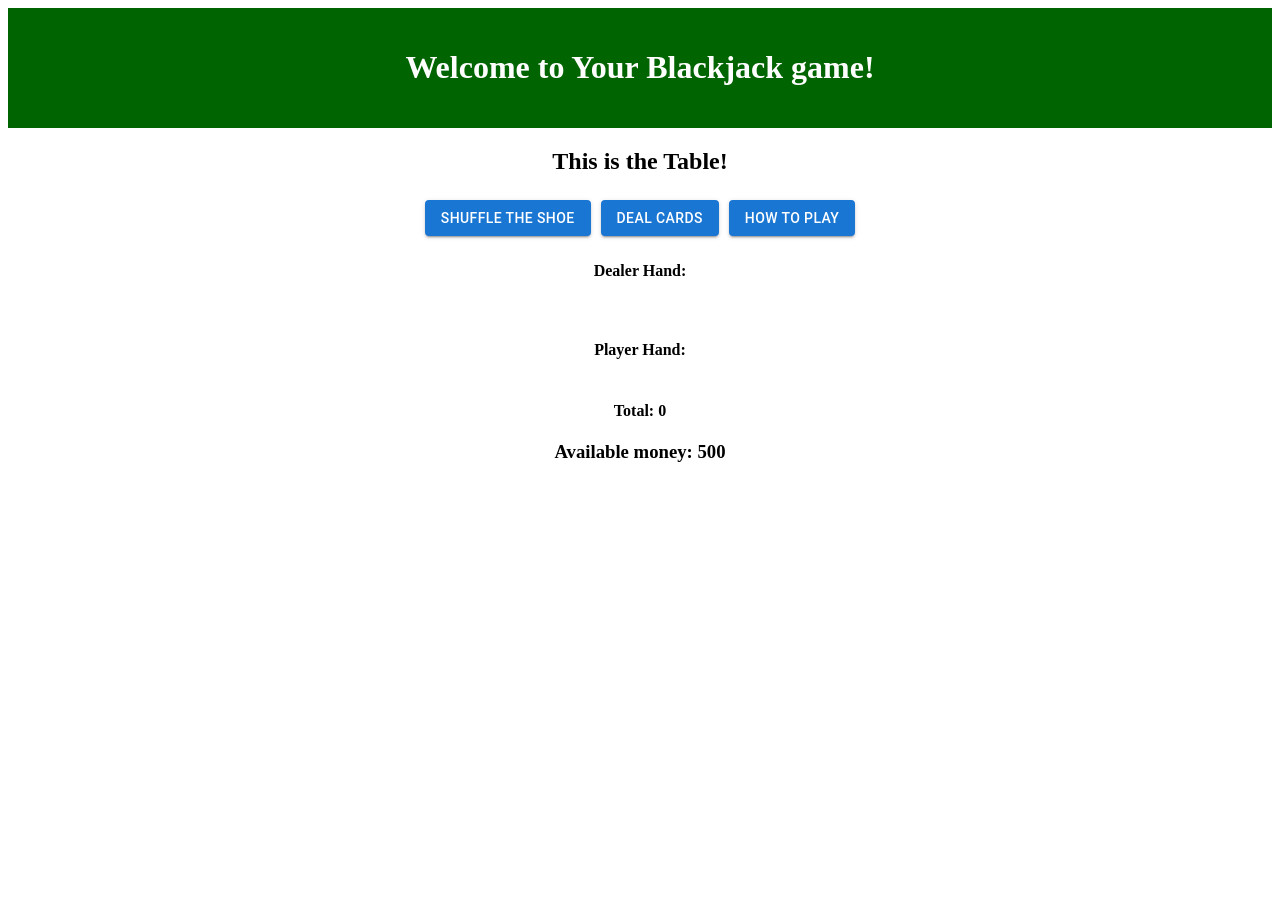
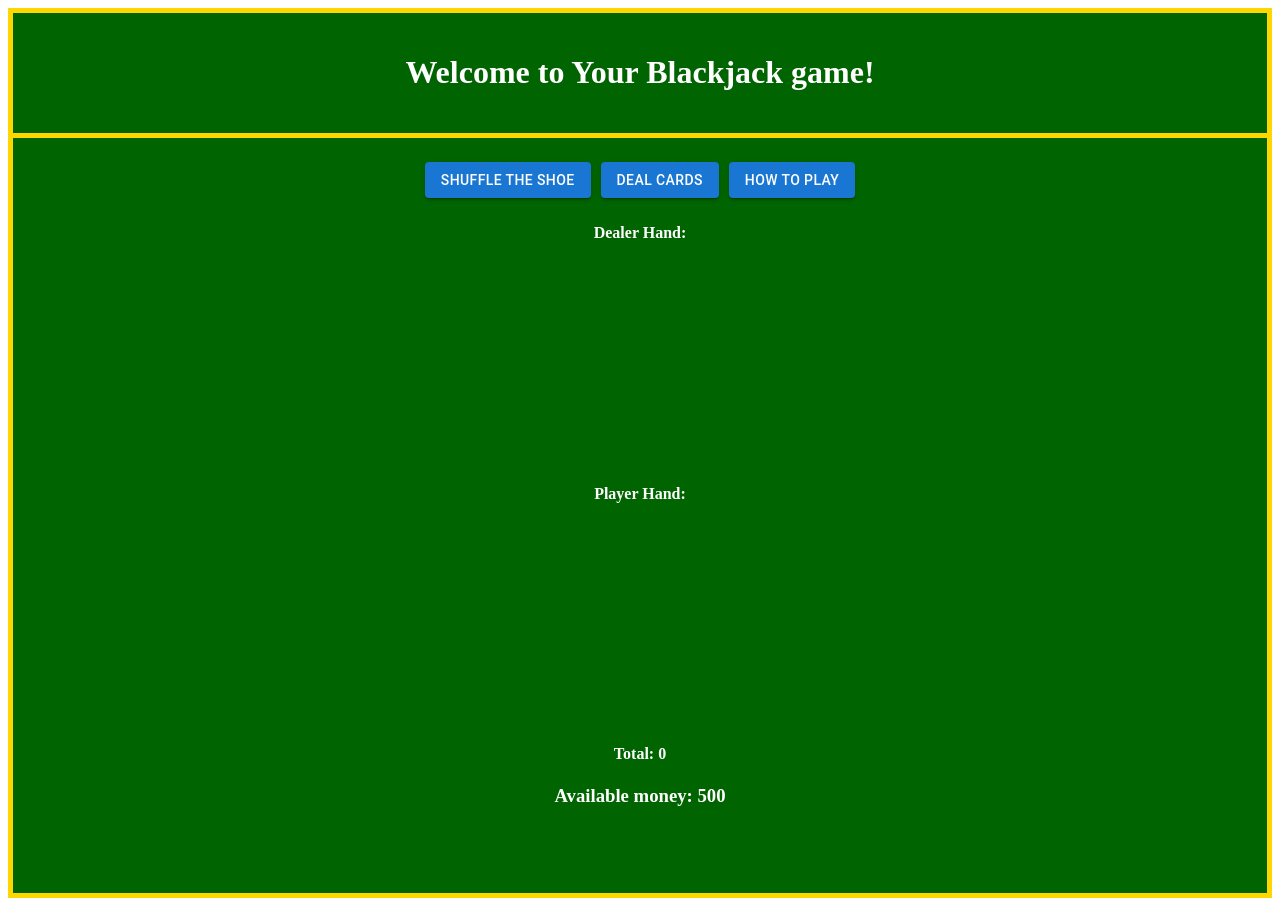
Before and after one commit to ChrisCantoni/blackjack-2, a React (Create React App) app: page / in a window 1280 px wide. Before the commit the page ends 800 px from the top, so only its background shows below. Built offline with nearby package versions, Linux system fonts and the light colour scheme.

Commit message:
UI adjustments to better simulate a real card table.

```diff
--- a/src/components/App/App.css
+++ b/src/components/App/App.css
@@ -1,5 +1,8 @@
 .App {
   text-align: center;
+  background-color: darkgreen;
+  border: 5px solid gold;
+  min-height: 880px;
 }
 
 .App-header {
@@ -21,12 +24,31 @@ pre {
     white-space: pre-wrap;
 }
 
+.table {
+  color: white;
+  border-top: 5px solid gold;
+  min-height: 730px;
+}
+
 
 .dealerHand {
   display: flex;
   flex-direction: row;
   margin: auto;
   justify-content: center;
+  min-height: 200px;
+}
+
+.dealerHidden {
+  border: 5px solid white;
+  background:
+  repeating-conic-gradient(from 0deg,
+    red 0% 25%, #eee 0% 50%)
+
+}
+
+.cardDisplay {
+  border: 2px dashed yellow !important;
 }
 
 .playerHand {
@@ -34,6 +56,7 @@ pre {
   flex-direction: row;
   margin: auto;
   justify-content: center;
+  min-height: 200px;
 }
 
 .modal-container {
@@ -60,11 +83,11 @@ pre {
 }
 
 .redCard {
-  border: 2px solid red;
+  border: 5px solid red;
 }
 
 .blackCard {
-  border: 2px solid black;
+  border: 5px solid black;
 }
 
 .gameButton {
--- a/src/components/Table/Table.jsx
+++ b/src/components/Table/Table.jsx
@@ -259,8 +259,8 @@ function Table() {
     },[playerHand, dealerHand])
 
   return(
-    <div>
-      <h2>This is the Table!</h2>
+    <div className="table">
+
       <h3>{winner}</h3>
       <Tooltip title={`There are ${deck.length} cards in the Shoe`}>
         <Button className="gameButton" variant="contained" onClick={() => createDeck()}>
@@ -274,10 +274,10 @@ function Table() {
         How to Play
       </Button>
 
-      <div>
-        <h4>Dealer Hand:</h4> <br></br> <div className="dealerHand">{dealerHand.length > 0 && revealDealer ? dealerHand.map((card, i) => (
-                        <div key={i}>
-                        <Card sx={{width: 100, height: 150, margin: 2}} className={card.suit == "Hearts" || card.suit == "Diamonds" ? 'redCard' : 'blackCard'}>
+      <div className="playingArea">
+        <h4>Dealer Hand:</h4> <div className="dealerHand">{dealerHand.length > 0 && revealDealer ? dealerHand.map((card, i) => (
+                        <div className="cardDisplay" key={i}>
+                        <Card sx={{ width: 100, height: 150, margin: 2}} className={card.suit == "Hearts" || card.suit == "Diamonds" ? 'redCard' : 'blackCard'}>
                             <CardContent>
                                 <Typography variant="h3" color={card.suit == "Hearts" || card.suit == "Diamonds" ? "red" : 'black'}>
                                     {card.value}{cardSuit(card.suit)}
@@ -286,27 +286,41 @@ function Table() {
                         </Card>
                         </div>
                     ))  : dealerHand.length > 0 ?
+                                <><div className="cardDisplay">
                                 <Card sx={{width: 100, height: 150, margin: 2}} className={dealerHand[0].suit == 'Hearts' || dealerHand[0].suit == 'Diamonds' ? 'redCard' : 'blackCard'}>
                                     <CardContent>
                                         <Typography variant="h3" color={dealerHand[0].suit == 'Hearts' || dealerHand[0].suit == 'Diamonds' ? 'red' : 'black'}>
                                             {dealerHand[0].value}{cardSuit(dealerHand[0].suit)}
                                         </Typography>
                                     </CardContent>
-                                </Card> : ''}
+                                </Card>
+                                </div>
+                                <div className="cardDisplay">
+                                <Card className="dealerHidden" sx={{width: 100, height: 150, margin: 2}}>
+                                    <CardContent>
+                                        <Typography variant="h3">
+                                        </Typography>
+                                    </CardContent>
+                                </Card>
+                                </div>
+                                </>
+                                 : ''}
 
                                 </div>
                                 {revealDealer ? <h4>Dealer Total: {calculateValue(dealerHand)}</h4> : ''}
 
         <h4>Player Hand:</h4>
-            <div className="playerHand">{playerHand.length > 0 ? playerHand.map((card) => {
+            <div className="playerHand">{playerHand.length > 0 ? playerHand.map((card, i) => {
             return (
-                <Card sx={{width: 100, height: 150, margin: 2}} className={card.suit == "Hearts" || card.suit == "Diamonds" ? 'redCard' : 'blackCard'}>
-                    <CardContent sx={{justifyContent: 'center'}}>
-                        <Typography variant="h3" color={card.suit == "Hearts" || card.suit == "Diamonds" ? "red" : 'black'}>
-                            {card.value}{cardSuit(card.suit)}
-                        </Typography>
-                    </CardContent>
-                </Card>)}) : ''}
+                <div className="cardDisplay">
+                    <Card key={i} sx={{width: 100, height: 150, margin: 2}} className={card.suit == "Hearts" || card.suit == "Diamonds" ? 'redCard' : 'blackCard'}>
+                        <CardContent sx={{justifyContent: 'center'}}>
+                            <Typography variant="h3" color={card.suit == "Hearts" || card.suit == "Diamonds" ? "red" : 'black'}>
+                                {card.value}{cardSuit(card.suit)}
+                            </Typography>
+                        </CardContent>
+                    </Card>
+                </div>)}) : ''}
                 </div>
                 <h4>Total: {calculateValue(playerHand)}</h4>
                 {calculateValue(playerHand) > 21 ? <h4>BUST!</h4> : ''}
```
